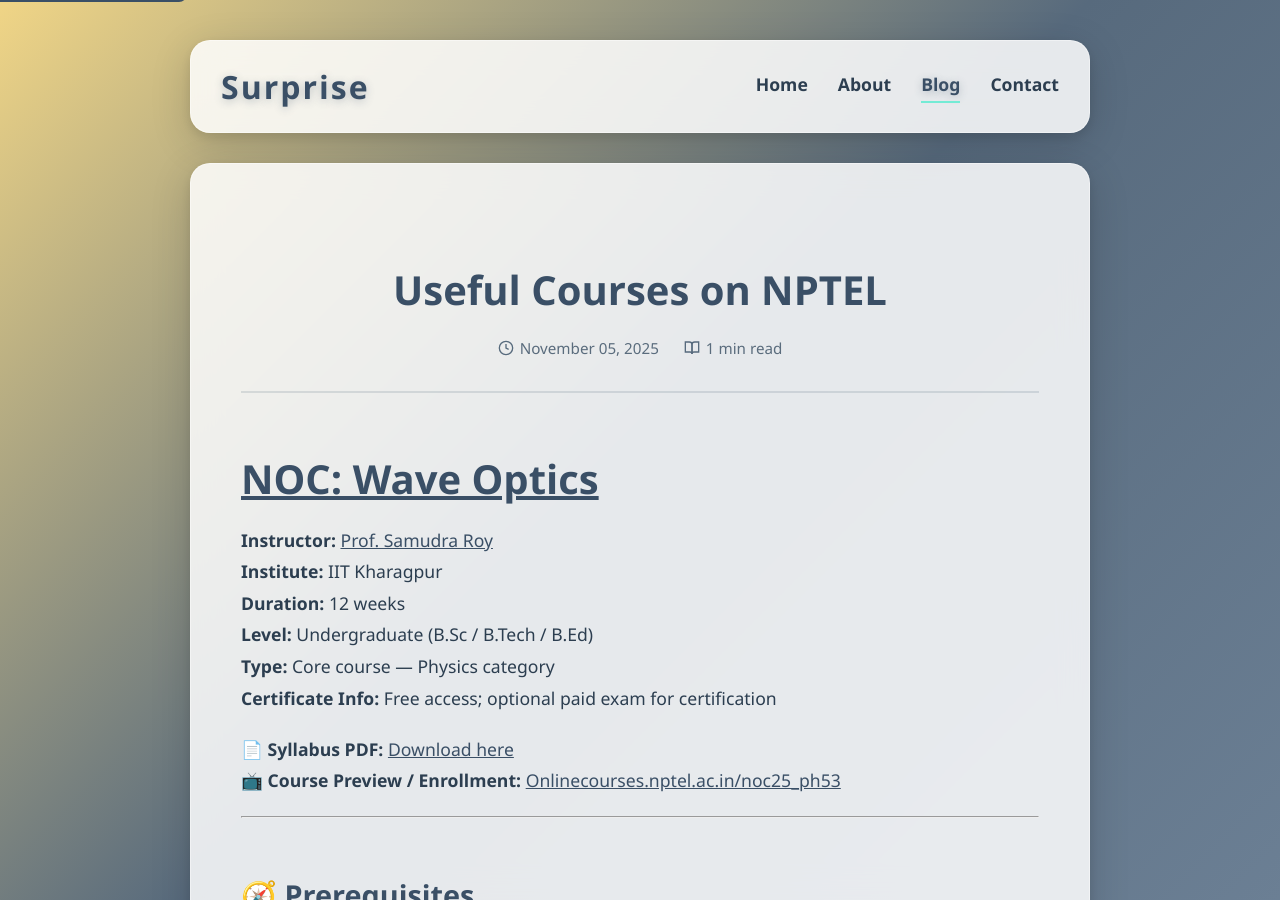
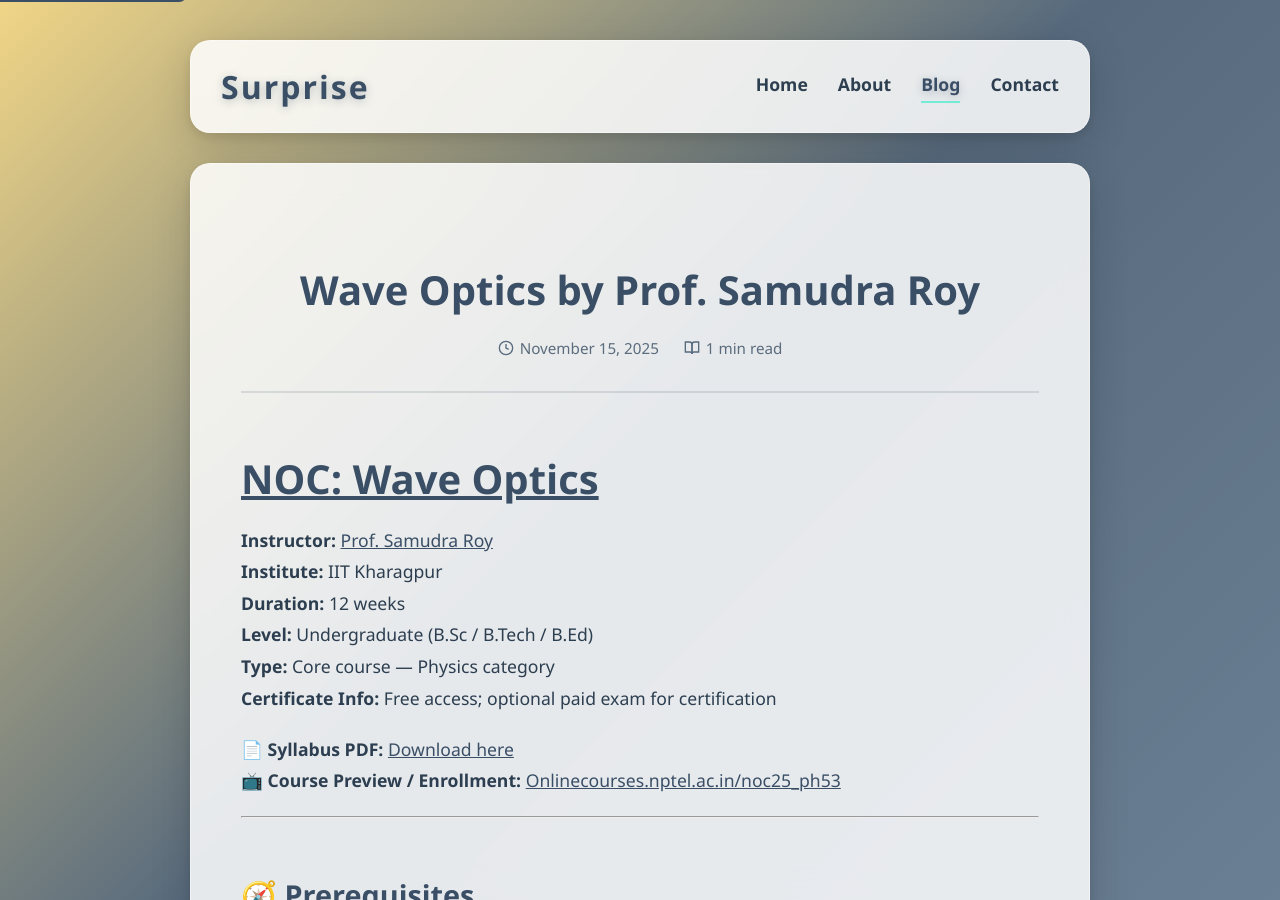
Before and after one commit to pk-628996/pk-628996.github.io, a Jekyll site: the page built from _posts/2025-11-15-wave-optics-by-samudra-roy.md, in a window 1280 px wide and 900 px high. Built offline with Jekyll 4.4.1, drawn with Linux system fonts in a browser that asks for light colours; some of the changed text lies outside the part shown.

Commit message:
Update and rename 2025-11-05-useful-courses-on-nptel.md to 2025-11-15-wave-optics-by-samudra-roy.md

```diff
--- a/_posts/2025-11-05-useful-courses-on-nptel.md
+++ b/_posts/2025-11-15-wave-optics-by-samudra-roy.md
@@ -1,8 +1,8 @@
 ---
 layout: post
-title: "Useful Courses on NPTEL"
+title: "Wave Optics by Prof. Samudra Roy"
 image: https://i.ibb.co/bjXT1jrP/Screenshot-2025-11-05-153036.jpg
-date: 2025-11-05
+date: 2025-11-15
 tags: [courses, nptel, engineering, free, free courses, jekyll, github-pages, tutorial]
 ---
 
```
